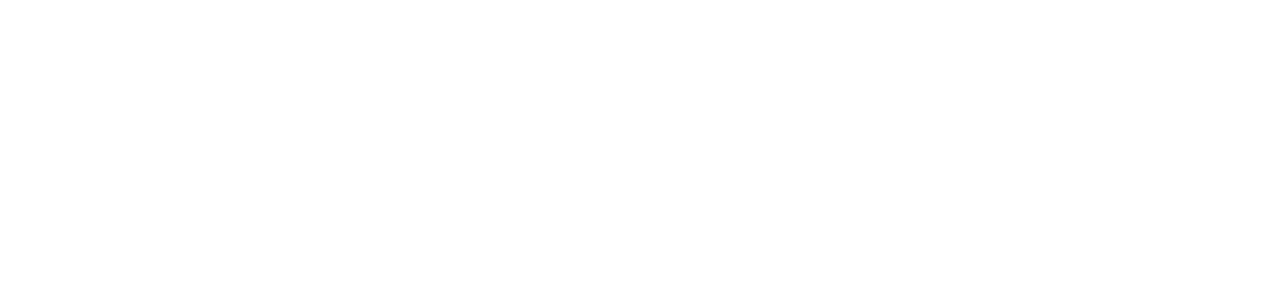
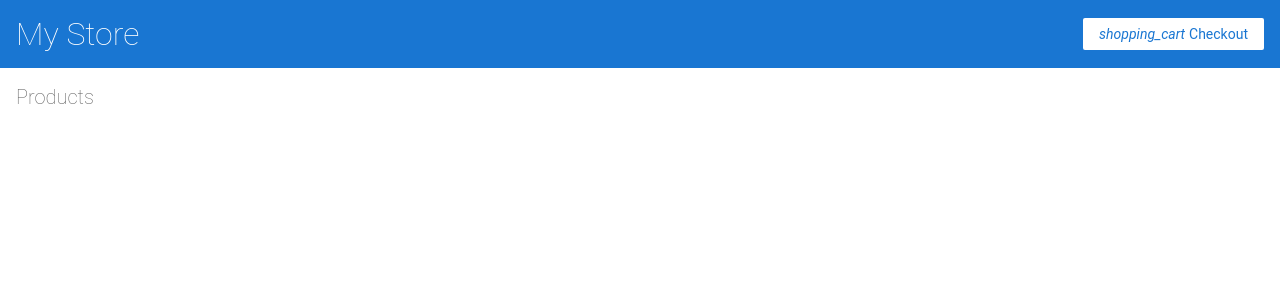
Before and after one commit to littlehorseboy/angular-beginner, an Angular app: page / in a window 1280 px wide. Shown: the top 300 px of the page. Built offline with nearby package versions, Linux system fonts and the light colour scheme.

Commit message:
feat: 新增 ng generate product-list
app-routing.module.ts 定義路由

新增的 component 可以直接寫進 html，似乎是 app.module.ts 有將 component 加進去的緣故

```diff
--- a/src/app/app-routing.module.ts
+++ b/src/app/app-routing.module.ts
@@ -1,8 +1,11 @@
 import { NgModule } from '@angular/core';
 import { Routes, RouterModule } from '@angular/router';
+import { ProductListComponent } from './product-list/product-list.component';
 
 
-const routes: Routes = [];
+const routes: Routes = [
+  { path: '', component: ProductListComponent },
+];
 
 @NgModule({
   imports: [RouterModule.forRoot(routes)],
--- a/src/app/app.component.html
+++ b/src/app/app.component.html
@@ -1,3 +1,4 @@
+<app-top-bar></app-top-bar>
 
 <div class="container">
   <router-outlet></router-outlet>
--- a/src/app/app.module.ts
+++ b/src/app/app.module.ts
@@ -4,11 +4,13 @@ import { NgModule } from '@angular/core';
 import { AppRoutingModule } from './app-routing.module';
 import { AppComponent } from './app.component';
 import { TopBarComponent } from './top-bar/top-bar.component';
+import { ProductListComponent } from './product-list/product-list.component';
 
 @NgModule({
   declarations: [
     AppComponent,
-    TopBarComponent
+    TopBarComponent,
+    ProductListComponent
   ],
   imports: [
     BrowserModule,
--- /dev/null
+++ b/src/app/product-list/product-list.component.html
@@ -0,0 +1 @@
+<h2>Products</h2>
--- /dev/null
+++ b/src/app/product-list/product-list.component.ts
@@ -0,0 +1,20 @@
+import { Component, OnInit } from '@angular/core';
+import { products } from '../products';
+
+@Component({
+  selector: 'app-product-list',
+  templateUrl: './product-list.component.html',
+  styleUrls: ['./product-list.component.scss']
+})
+export class ProductListComponent implements OnInit {
+  products = products;
+
+  constructor() { }
+
+  ngOnInit(): void {
+  }
+
+  share() {
+    window.alert('The product has been shared!');
+  }
+}
--- a/src/app/top-bar/top-bar.component.html
+++ b/src/app/top-bar/top-bar.component.html
@@ -1 +1,8 @@
-<p>top-bar works!</p>
+<a [routerLink]="['/']">
+  <h1>My Store</h1>
+</a>
+
+<a [routerLink]="['/cart']" class="button fancy-button">
+  <i class="material-icons">shopping_cart</i>
+  Checkout
+</a>
--- a/src/styles.scss
+++ b/src/styles.scss
@@ -1 +1,141 @@
-/* You can add global styles to this file, and also import other style files */
+* {
+  font-family: 'Roboto', Arial, sans-serif;
+  color: #616161;
+  box-sizing: border-box;
+  -webkit-font-smoothing: antialiased;
+  -moz-osx-font-smoothing: grayscale;
+}
+
+body {
+  margin: 0;
+}
+
+.container {
+  display: flex;
+  flex-direction: row;
+}
+
+router-outlet+* {
+  padding: 0 16px;
+}
+
+/* Text */
+
+h1 {
+  font-size: 32px;
+}
+
+h2 {
+  font-size: 20px;
+}
+
+h1,
+h2 {
+  font-weight: lighter;
+}
+
+p {
+  font-size: 14px;
+}
+
+/* Hyperlink */
+
+a {
+  cursor: pointer;
+  color: #1976d2;
+  text-decoration: none;
+}
+
+a:hover {
+  opacity: 0.8;
+}
+
+/* Input */
+
+input {
+  font-size: 14px;
+  border-radius: 2px;
+  padding: 8px;
+  margin-bottom: 16px;
+  border: 1px solid #BDBDBD;
+}
+
+label {
+  font-size: 12px;
+  font-weight: bold;
+  margin-bottom: 4px;
+  display: block;
+  text-transform: uppercase;
+}
+
+/* Button */
+.button,
+button {
+  display: inline-flex;
+  align-items: center;
+  padding: 8px 16px;
+  border-radius: 2px;
+  font-size: 14px;
+  cursor: pointer;
+  background-color: #1976d2;
+  color: white;
+  border: none;
+}
+
+.button:hover,
+button:hover {
+  opacity: 0.8;
+  font-weight: normal;
+}
+
+.button:disabled,
+button:disabled {
+  opacity: 0.5;
+  cursor: auto;
+}
+
+/* Fancy Button */
+
+.fancy-button {
+  background-color: white;
+  color: #1976d2;
+}
+
+.fancy-button i.material-icons {
+  color: #1976d2;
+  padding-right: 4px;
+}
+
+/* Top Bar */
+
+app-top-bar {
+  width: 100%;
+  height: 68px;
+  background-color: #1976d2;
+  padding: 16px;
+  display: flex;
+  flex-direction: row;
+  justify-content: space-between;
+  align-items: center;
+}
+
+app-top-bar h1 {
+  color: white;
+  margin: 0;
+}
+
+/* Checkout Cart, Shipping Prices */
+
+.cart-item,
+.shipping-item {
+  width: 100%;
+  min-width: 400px;
+  max-width: 450px;
+  display: flex;
+  flex-direction: row;
+  justify-content: space-between;
+  padding: 16px 32px;
+  margin-bottom: 8px;
+  border-radius: 2px;
+  background-color: #EEEEEE;
+}
```
Also changed, not shown: src/app/product-list/product-list.component.scss (added), 1 other file (tests, documents, lock files or other folders).
